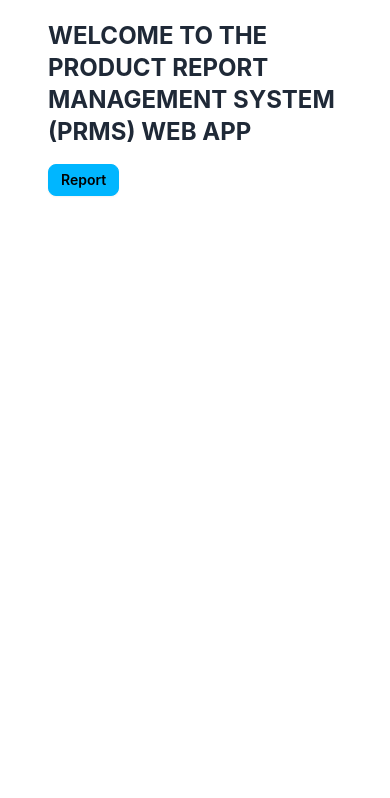
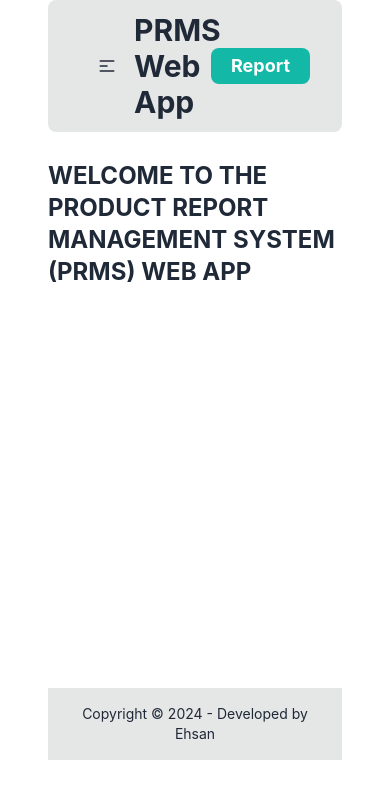
Before and after one commit to EhsanEIK/prms-app-client, a React (Create React App) app: page / in a window 390 px wide. Shown: the top 798 px of the page. Built offline with nearby package versions, Linux system fonts and the light colour scheme.

Commit message:
added Main.js file for Common Layout design

```diff
--- a/src/App.js
+++ b/src/App.js
@@ -5,7 +5,7 @@ import { Toaster } from 'react-hot-toast';
 
 function App() {
   return (
-    <div className="mx-12 my-5">
+    <div>
       <RouterProvider router={router} />
       <Toaster />
     </div>
--- a/src/Components/Home/Home.js
+++ b/src/Components/Home/Home.js
@@ -6,9 +6,6 @@ const Home = () => {
         <div className='flex justify-center'>
             <div>
                 <h2 className='text-2xl font-bold uppercase'>Welcome to the Product Report Management System (PRMS) Web App</h2>
-                <Link to={'/report'}>
-                    <button className="btn btn-info btn-sm mt-4">Report</button>
-                </Link>
             </div>
         </div>
     );
--- /dev/null
+++ b/src/Components/Layout/Main.js
@@ -0,0 +1,45 @@
+import React from 'react';
+import { Link, Outlet } from 'react-router-dom';
+
+const Main = () => {
+    return (
+        <div className="mx-12">
+            <div className="navbar bg-base-300 rounded-lg px-8 py-3">
+                <div className="navbar-start">
+                    <div className="dropdown">
+                        <div tabIndex={0} role="button" className="btn btn-ghost lg:hidden">
+                            <svg
+                                xmlns="http://www.w3.org/2000/svg"
+                                className="h-5 w-5"
+                                fill="none"
+                                viewBox="0 0 24 24"
+                                stroke="currentColor">
+                                <path
+                                    strokeLinecap="round"
+                                    strokeLinejoin="round"
+                                    strokeWidth="2"
+                                    d="M4 6h16M4 12h8m-8 6h16" />
+                            </svg>
+                        </div>
+                    </div>
+                    <h2 className="text-3xl font-bold">PRMS Web App</h2>
+                </div>
+                <div className="navbar-end">
+                    <Link to={'/report'}>
+                        <button className="bg-teal-500 font-bold text-lg text-white px-5 py-1 rounded-lg hover:bg-teal-600">Report</button>
+                    </Link>
+                </div>
+            </div>
+            <div className='mt-7'>
+                <Outlet></Outlet>
+            </div>
+            <footer className="footer footer-center bg-base-300 text-base-content p-4 mt-[400px]">
+                <aside>
+                    <p>Copyright © {new Date().getFullYear()} - Developed by Ehsan</p>
+                </aside>
+            </footer>
+        </div>
+    );
+};
+
+export default Main;
--- a/src/Components/Report/AddReport.js
+++ b/src/Components/Report/AddReport.js
@@ -57,9 +57,9 @@ const AddReport = () => {
                         <input name='number' type="text" className="grow" placeholder="number" />
                     </label>
                     <Link to={'/report'}>
-                        <button className="btn btn-error btn-sm">Back</button>
+                        <button className="btn btn-error btn-sm text-white font-bold">Back</button>
                     </Link>
-                    <button className="btn btn-info btn-sm mt-5 ml-2">Submit</button>
+                    <button className="btn btn-info btn-sm text-white font-bold mt-5 ml-2">Submit</button>
                 </div >
             </form >
         </div >
--- a/src/Components/Report/Report.js
+++ b/src/Components/Report/Report.js
@@ -27,10 +27,10 @@ const Report = () => {
                 <h2 className='text-2xl font-bold uppercase'>Report List</h2>
                 <div>
                     <Link to={'/'}>
-                        <button className="btn btn-sm btn-error">Home</button>
+                        <button className="btn btn-sm btn-error text-white font-bold">Home</button>
                     </Link>
                     <Link to={'/addReport'}>
-                        <button className="btn btn-sm btn-info ml-2">Create New Report</button>
+                        <button className="btn btn-sm btn-info text-white font-bold ml-2">Create New Report</button>
                     </Link>
                 </div>
             </div>
@@ -54,7 +54,7 @@ const Report = () => {
                                 <td>{report?.hourNumber}</td>
                                 <td>{report?.number}</td>
                                 <td>
-                                    <button onClick={() => handleDeleteReport(report?._id)} className="btn btn-accent btn-sm">DELETE</button>
+                                    <button onClick={() => handleDeleteReport(report?._id)} className="btn btn-accent btn-sm text-white font-bold">DELETE</button>
                                 </td>
                             </tr>)
                         }
```
Also changed, not shown: src/Routes/routes.js (+7 -0 lines).
